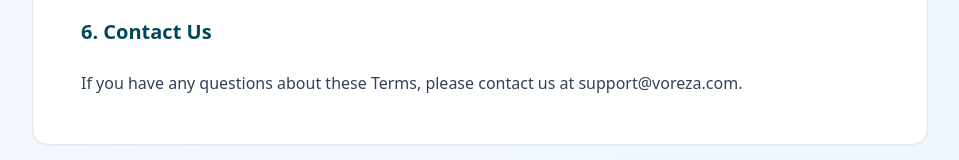
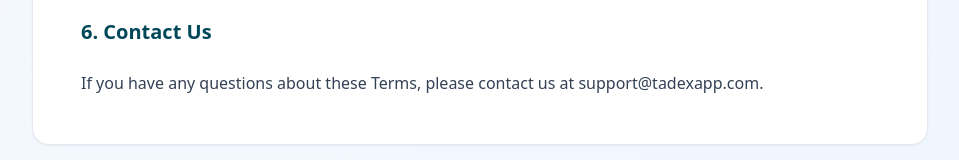
Before and after one commit to Boluwatifetade/tadex-landing2, a Next.js app: page /terms in a window 1280 px wide. Shown: the part 1123-1283 px from the top of the page, without its empty margins (160-1119 px from the left). Built offline with nearby package versions, Linux system fonts and the light colour scheme.

Commit message:
fix: update support email address to support@tadexapp.com in terms and privacy pages

```diff
--- a/src/app/privacy/page.tsx
+++ b/src/app/privacy/page.tsx
@@ -44,7 +44,7 @@
 
           <h2 className="text-xl font-bold text-[#004859] mt-6">4. Contact Us</h2>
           <p>
-            If you have any questions about this Privacy Policy or our data practices, please contact us at support@voreza.com.
+            If you have any questions about this Privacy Policy or our data practices, please contact us at support@tadexapp.com.
           </p>
         </div>
       </div>
--- a/src/app/terms/page.tsx
+++ b/src/app/terms/page.tsx
@@ -54,7 +54,7 @@
 
           <h2 className="text-xl font-bold text-[#004859] mt-6">6. Contact Us</h2>
           <p>
-            If you have any questions about these Terms, please contact us at support@voreza.com.
+            If you have any questions about these Terms, please contact us at support@tadexapp.com.
           </p>
         </div>
       </div>
```
